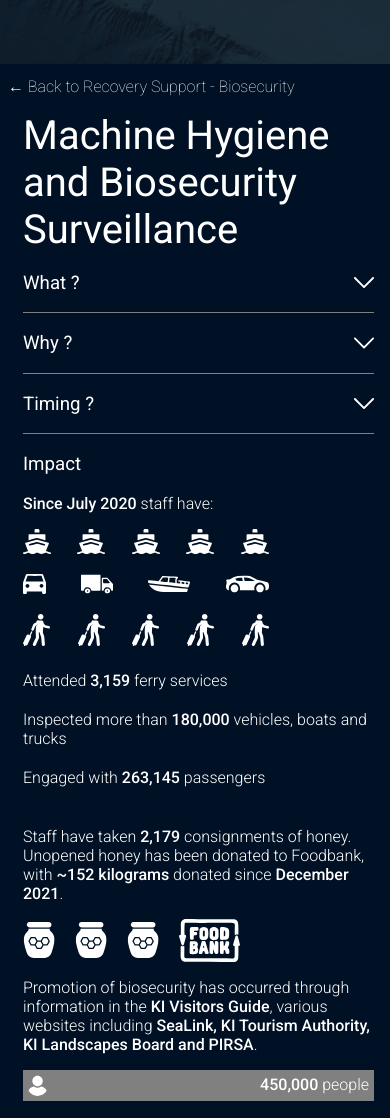
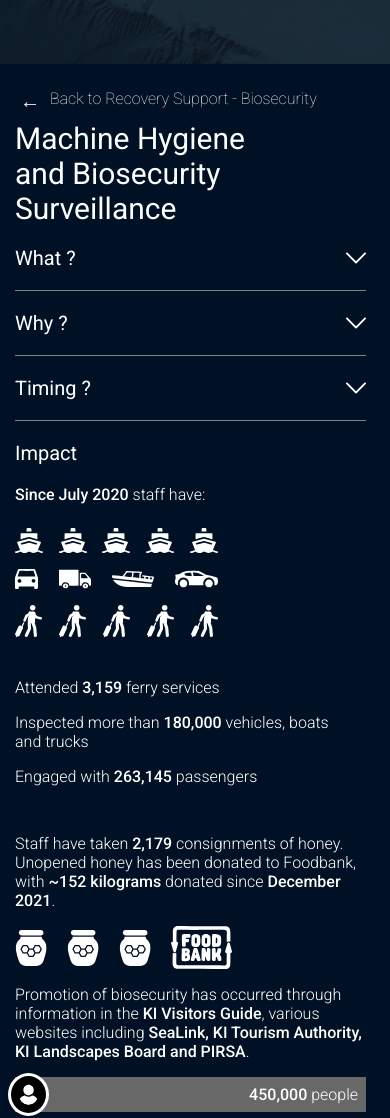
Before and after one commit to RizkiLaksanaPutra/Australia, a plain HTML site: page index.html in a window 390 px wide. Shown: the part 200-1318 px from the top of the page. Drawn offline with Linux system fonts and the light colour scheme.

Commit message:
update the changes

```diff
--- a/css/index.css
+++ b/css/index.css
@@ -1,11 +1,14 @@
 @import url('https://fonts.googleapis.com/css2?family=Roboto:ital,wght@0,100;0,300;0,400;0,500;0,700;0,900;1,100;1,300;1,400;1,500;1,700;1,900&display=swap');
 
 body {
-    background-image: url(/assets/map-top.png);
+    background-image: url(/assets/map-top.png), linear-gradient(#001125, #001125);
     background-size: cover;
     background-repeat: no-repeat;
     font-family: 'Roboto', sans-serif;
     color: white;
+    background-position: center;
+    height: max-content;
+    margin: 0;
 }
 
 a {
@@ -15,28 +18,35 @@ a {
 }
 
 main {
-    width: 25%;
+    width: 500px;
     margin-left: 15px;
     border-bottom: 1px solid grey;
+    border-right: 2px solid #9A9A9A;
+    padding-right: 20px;
 }
 
 footer {
-    width: 25%;
-    margin-left: 15px;
+    padding-left: 15px;
+    background-image: url(/assets/map-bottom.png), linear-gradient(#0f1d2b, #1c2d39);
+    background-size: cover;
+    background-repeat: no-repeat;
+    background-position: bottom;
 }
 
 nav {
     margin: 20px 100px 0px 10px;
 }
 
-h1 {
+.title h1 {
     font-weight: 400;
     font-size: 60px;
     margin: 0;
+    font-family: 'Roboto', sans-serif;
 }
 
 h3 {
     font-weight: 400;
+    font-size: 20px;
 }
 
 p {
@@ -51,6 +61,7 @@ b {
     display: flex;
     justify-content: space-between;
     align-items: center;
+    margin-bottom: 20px;
 }
 
 .gov-logos {
@@ -68,7 +79,6 @@ b {
 
 .content-container {
     display: flex;
-    gap: 52px;
     margin-bottom: 40px;
 }
 
@@ -77,22 +87,24 @@ b {
     justify-content: space-between;
 }
 
+.icons img {
+    margin: 8px 8px 8px 0;
+}
+
 .column-1 {
-    width: 70%;
-    gap: 20px;
     display: flex;
     flex-direction: column;
-    justify-content: space-between;
+    margin-right: 36px;
 }
 
 .column-2 {
-    gap: 20px;
     display: flex;
     flex-direction: column;
 }
 
 .text p {
-    margin: 0;
+    margin: 8px 8px 8px 0;
+    font-weight: 300;
 }
 
 .honey-food {
@@ -102,14 +114,38 @@ b {
 }
 
 .profile-information {
-    display: flex;
-    justify-content: space-between;
-    background-color: grey;
-    padding: 5px;
+    background-color: #686868;
+    padding: 8px;
+    position: relative;
+}
+
+.profile-information img {
+    background-color: black;
+    border: 3px solid white;
+    padding: 8px;
+    border-radius: 50%;
+    position: absolute;
+    top: -4px;
+    left: -7px;
 }
 
 .profile-information p {
     margin: 0;
+    text-align: right;
+}
+
+.mobile-only {
+    display: none;
+}
+
+.back {
+    display: flex;
+    margin-left: 20px;
+}
+
+.back .icon {
+    font-size: 20px;
+    margin-right: 10px;
 }
 
 @media only screen and (max-width: 700px) {
@@ -122,26 +158,44 @@ b {
         width: 100%;
     }
 
+    .title h1 {
+        width: 250px;
+        font-weight: 400;
+        font-size: 30px;
+        margin: 0;
+        font-family: 'Roboto', sans-serif;
+    }
+
     main, footer {
         width: 90%;
+        border-right: none;
     }
 
-    main h1 {
-        font-size: 40px;
-        text-align: left;
-    }
 
     nav {
         margin: 0px 30px 0px 0px;
     }
 
     .top-logo {
-        margin-bottom: 220px;
+        margin-bottom: 240px;
     }
 
     .content-container {
         display: flex;
         flex-direction: column;
         gap: 25px;
+        width: none;
+    }
+
+    .column-1 {
+        width: 60%;
+    }
+
+    .mobile-only {
+        display: block;
+    }
+
+    footer {
+        background: none;
     }
 }
--- a/index.html
+++ b/index.html
@@ -9,17 +9,21 @@
 <body>
     <nav>
         <div class="top-logo">
-            <a href=""><img src="assets/home_icon.svg" alt=""></a>
+            <a href=""><img src="assets/home_icon.svg" alt="home" width="36" height="36"></a>
             <div class="gov-logos">
                 <img src="assets/Aus-Gov-Logo.svg" alt="">
                 <img src="assets/SA-Gov-Logo 1.svg" alt="">
-                <img src="assets/South_Australia.svg" alt="">
+                <img src="assets/South_Australia.svg" alt="" class="mobile-only">
             </div>
         </div>
-        <p><a href=""><span>&#8592;</span> Back to Recovery Support - Biosecurity</a></p>
+        <div class="back">
+            <p><a href=""><div class="icon">&#8592;</div> Back to Recovery Support - Biosecurity</a></p>
+        </div>
     </nav>
     <main>
-        <h1>Machine Hygiene and Biosecurity Surveillance</h1>
+        <div class="title">
+            <h1>Machine Hygiene and Biosecurity Surveillance</h1>
+        </div>
         <div class="tab" role="button" id="tab-button">
             <h3>What ?</h3>
             <img src="assets/down-arrow.svg" alt="" width="20px">
@@ -84,6 +88,7 @@
             <p><b>450,000</b> people</p>
         </div>
         <p>Social media has been used extensively with the <b>“Keep me Sweet, Keep me Clean and Keep me Wild”</b> campaign being run in every peak visitation period and had a reach of over <b>450,000 people</b>.</p>
+
     </main>
     <footer>
         <h2>Links</h2>
```
Also changed, not shown: assets/background.png (added).
